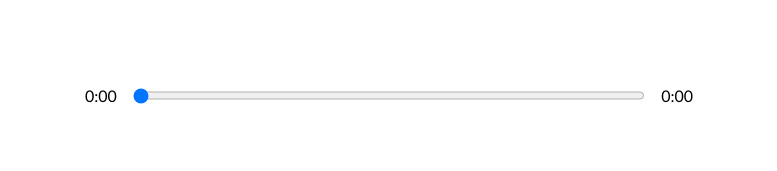
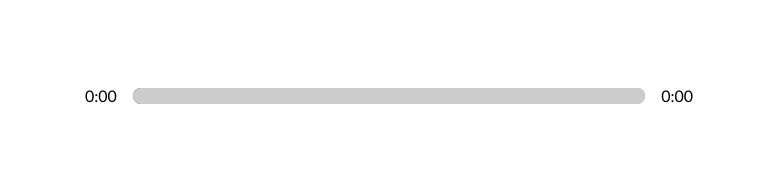
Before and after one commit to IbnDaanis/audio-player, a React (Create React App) app: page / in a window 1280 px wide. Shown: the part 490-661 px from the top of the page, without its empty margins (251-1028 px from the left). Built offline with nearby package versions, Linux system fonts and the light colour scheme.

Commit message:
Customising audio player bar

```diff
--- a/src/App.js
+++ b/src/App.js
@@ -12,16 +12,24 @@
   const [isPlaying, setIsPlaying] = useState(false)
   const [songInfo, setSongInfo] = useState({
     currentTime: 0,
-    duration: 0
+    duration: 0,
+    animationPercentage: 0,
   })
   const [libraryStatus, setLibraryStatus] = useState(false)
 
   const timeUpdateHandler = e => {
     const current = e.target.currentTime
     const duration = e.target.duration
+    const roundedCurrent = Math.round(current)
+    const roundedDuration = Math.round(duration)
+    const animationPercentage = Math.round((roundedCurrent / roundedDuration) * 100)
     setSongInfo({
-      ...songInfo, currentTime: current, duration
+      ...songInfo,
+      currentTime: current,
+      duration,
+      animationPercentage
     })
+    console.log(animationPercentage)
   }
 
   return (
--- a/src/components/Player.js
+++ b/src/components/Player.js
@@ -55,12 +55,15 @@
     }
     playAudio(isPlaying, audioRef)
   }
-
+  const trackAnim = {
+    transform: `translateX(${songInfo.animationPercentage}%)`
+  }
 
   return (
     <div className='player'>
       <div className="time-control">
         <p>{getTime(songInfo.currentTime)}</p>
+        <div style={{ background: `linear-gradient(to right, ${currentSong.color[0]}, ${currentSong.color[1]})` }} className="track">
           <input
             min={0}
             max={songInfo.duration || 0}
@@ -68,6 +71,8 @@
             onChange={dragHandler}
             type="range"
           />
+          <div className="animate-track" style={trackAnim}></div>
+        </div>
         <p>{songInfo.duration ? getTime(songInfo.duration) : "0:00"}</p>
       </div>
       <div className="play-control">
--- a/src/styles/_player.scss
+++ b/src/styles/_player.scss
@@ -9,12 +9,14 @@
 
 .time-control {
   width: 50%;
-  min-width: 300px;
   display: flex;
+  align-items: center;
 
   input {
     width: 100%;
-    padding: 1rem 0rem;
+    -webkit-appearance: none;
+    background: transparent;
+    cursor: pointer;
   }
 
   p {
@@ -33,3 +35,34 @@
     cursor: pointer;
   }
 }
+
+input[type="range"]:focus {
+  outline: none;
+}
+
+input[type="range"]::-webkit-slider-thumb {
+  -webkit-appearance: none;
+  height: 16px;
+  width: 16px;
+}
+
+.track {
+  background: lightblue;
+  width: 100%;
+  height: 1rem;
+  position: relative;
+  border-radius: 1rem;
+  overflow: hidden;
+}
+
+.animate-track {
+  background: rgb(204, 204, 204);
+  width: 100%;
+  height: 100%;
+  position: absolute;
+  top: 0;
+  left: 0;
+  transform: translateX(0);
+  pointer-events: none;
+  animation: 0.1s all ease-in-out;
+}
```
Lines whose indentation alone changed are shown as unchanged.
